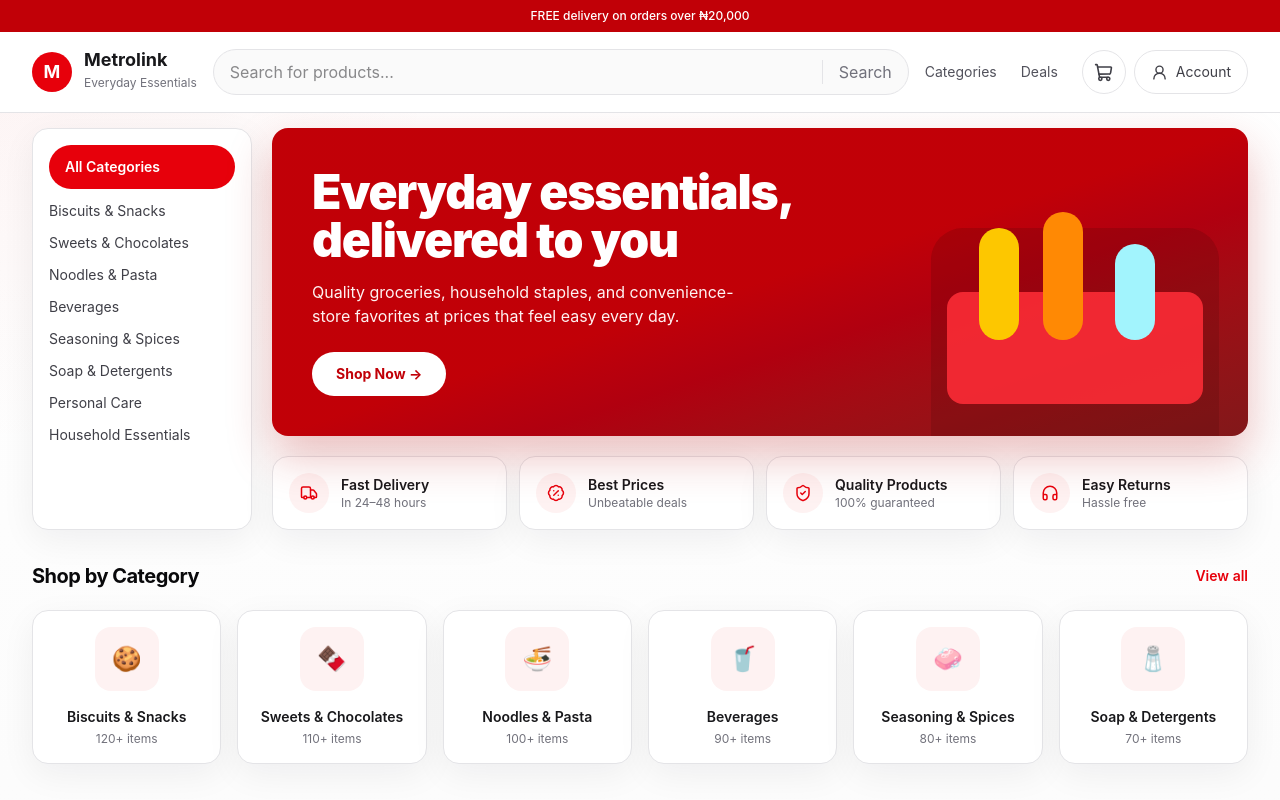
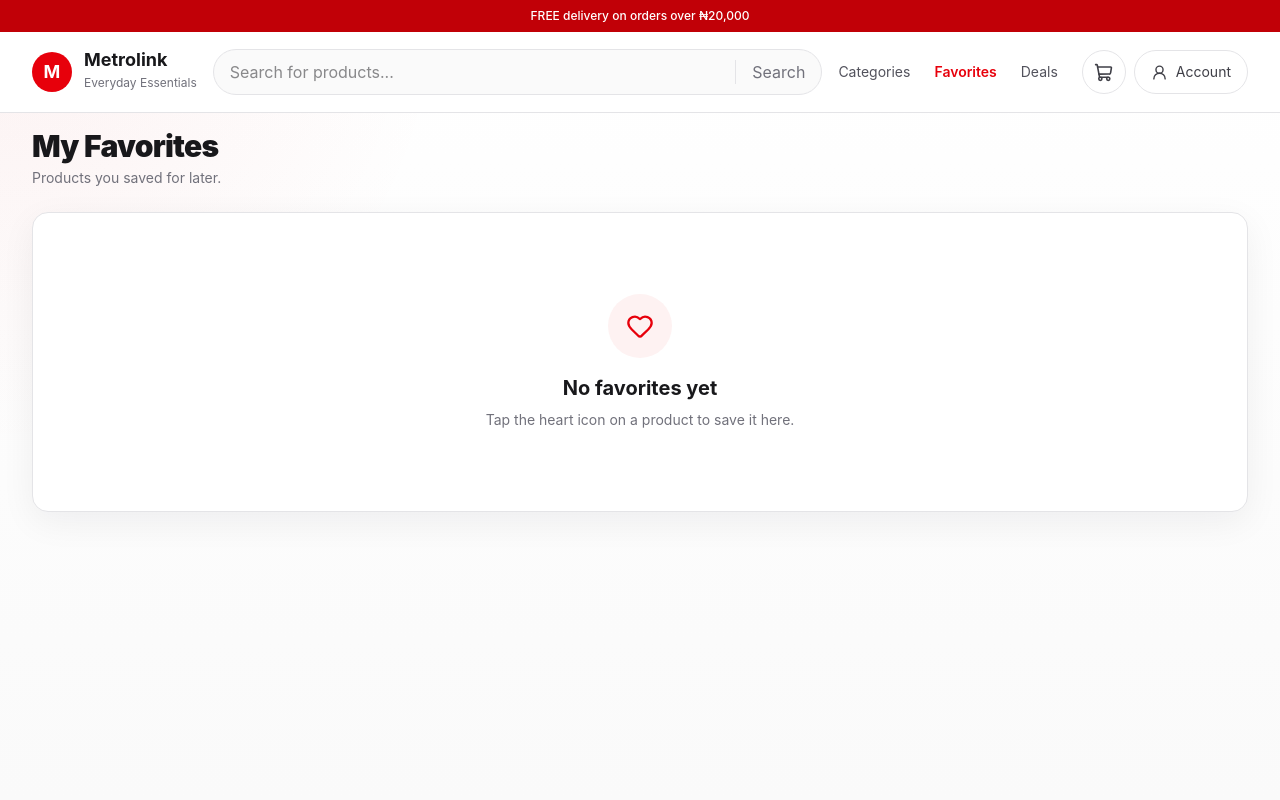
Before and after one commit to BromanDsaga/metrolink-frontend, a React (Vite) app: page /favorites in a window 1280 px wide. Before the commit this address led to /. Shown: the top 800 px of the page. Built offline with nearby package versions, Linux system fonts and the light colour scheme.

Commit message:
Add favorites navigation

```diff
--- a/src/App.jsx
+++ b/src/App.jsx
@@ -11,6 +11,7 @@ import HomePage from './pages/HomePage'
 import ProductDetailPage from './pages/ProductDetailPage'
 import ProductsPage from './pages/ProductsPage'
 import OrderSuccessPage from './pages/OrderSuccessPage'
+import FavoritesPage from './pages/FavoritesPage'
 
 export default function App() {
   const location = useLocation()
@@ -22,6 +23,7 @@ export default function App() {
           <Route path="/" element={<HomePage />} />
           <Route path="/products" element={<ProductsPage />} />
           <Route path="/products/:slug" element={<ProductDetailPage />} />
+          <Route path="/favorites" element={<FavoritesPage />} />
           <Route path="/cart" element={<CartPage />} />
           <Route path="/checkout" element={<CheckoutPage />} />
           <Route path="/auth" element={<AuthPage />} />
--- a/src/components/Layout.jsx
+++ b/src/components/Layout.jsx
@@ -1,6 +1,7 @@
 import { motion, AnimatePresence } from 'framer-motion'
 import {
   Grid2X2,
+  Heart,
   Home,
   LogOut,
   Menu,
@@ -9,22 +10,11 @@ import {
   X,
 } from 'lucide-react'
 
-import {
-  Link,
-  NavLink,
-  useNavigate,
-} from 'react-router-dom'
-
-import {
-  useEffect,
-  useMemo,
-  useState,
-} from 'react'
-
+import { Link, NavLink, useNavigate } from 'react-router-dom'
+import { useEffect, useMemo, useState } from 'react'
 import { useCartStore } from '../store/cartStore'
 
 export default function Layout({ children }) {
-
   const [visible, setVisible] = useState(true)
   const [lastY, setLastY] = useState(0)
   const [user, setUser] = useState(null)
@@ -32,138 +22,81 @@ export default function Layout({ children }) {
   const [mobileOpen, setMobileOpen] = useState(false)
 
   const count = useCartStore((state) => state.count())
-
   const navigate = useNavigate()
 
   useEffect(() => {
-
     const stored = localStorage.getItem('user')
-
-    if (stored) {
-      setUser(JSON.parse(stored))
-    }
-
+    if (stored) setUser(JSON.parse(stored))
   }, [])
 
   useEffect(() => {
-
     const onScroll = () => {
-
       const current = window.scrollY
-
       setVisible(current < 80 || current < lastY)
-
       setLastY(current)
-
     }
 
-    window.addEventListener('scroll', onScroll, {
-      passive: true,
-    })
-
-    return () => {
-      window.removeEventListener('scroll', onScroll)
-    }
-
+    window.addEventListener('scroll', onScroll, { passive: true })
+    return () => window.removeEventListener('scroll', onScroll)
   }, [lastY])
 
   const displayName = useMemo(() => {
-
-    if (user?.fullName?.trim()) {
-      return user.fullName.trim().split(' ')[0]
-    }
-
-    if (user?.email) {
-      return user.email.split('@')[0]
-    }
-
+    if (user?.fullName?.trim()) return user.fullName.trim().split(' ')[0]
+    if (user?.email) return user.email.split('@')[0]
     return 'Account'
-
   }, [user])
 
   const handleLogout = () => {
-
     localStorage.removeItem('token')
     localStorage.removeItem('user')
-
     setUser(null)
-
     navigate('/')
-
   }
 
   const handleSearch = () => {
+    if (!search.trim()) return
 
-    if (search.trim()) {
-
-      navigate(
-        `/products?query=${encodeURIComponent(
-          search.trim()
-        )}`
-      )
-
-      setSearch('')
-
-      setMobileOpen(false)
-
-    }
-
+    navigate(`/products?query=${encodeURIComponent(search.trim())}`)
+    setSearch('')
+    setMobileOpen(false)
   }
 
   return (
     <>
-
       <motion.header
         animate={{ y: visible ? 0 : -120 }}
-        transition={{
-          duration: 0.25,
-          ease: 'easeOut',
-        }}
+        transition={{ duration: 0.25, ease: 'easeOut' }}
         className="fixed inset-x-0 top-0 z-50"
       >
-
         <div className="bg-red-700 py-2 text-center text-xs font-medium text-white">
           FREE delivery on orders over ₦20,000
         </div>
 
         <div className="border-b border-zinc-200 bg-white/95 backdrop-blur">
-
           <div className="container-shell flex h-20 items-center gap-4">
-
-            <Link
-              to="/"
-              className="flex shrink-0 items-center gap-3"
-            >
-
+            <Link to="/" className="flex shrink-0 items-center gap-3">
               <span className="grid h-10 w-10 place-items-center rounded-full bg-red-600 text-lg font-bold text-white">
                 M
               </span>
 
               <span>
-
                 <span className="block text-lg font-bold leading-none">
                   Metrolink
                 </span>
-
                 <span className="text-xs text-zinc-500">
                   Everyday Essentials
                 </span>
-
               </span>
-
             </Link>
 
             <div className="hidden flex-1 items-center rounded-full border border-zinc-200 bg-zinc-50 px-4 md:flex">
-
               <input
                 className="h-11 flex-1 bg-transparent text-sm outline-none"
                 placeholder="Search for products..."
                 value={search}
                 onChange={(e) => setSearch(e.target.value)}
                 onKeyDown={(e) => {
-                  if (e.key === 'Enter') {
-                    handleSearch()
-                  }
+                  if (e.key === 'Enter') handleSearch()
                 }}
               />
 
@@ -173,19 +106,15 @@ export default function Layout({ children }) {
               >
                 Search
               </button>
-
             </div>
 
             <nav className="ml-auto hidden items-center gap-6 text-sm lg:flex">
-
               {[
                 ['Categories', '/products'],
+                ['Favorites', '/favorites'],
                 ['Deals', '/products'],
-                ...(user?.role === 'ADMIN'
-                  ? [['Admin', '/admin']]
-                  : []),
+                ...(user?.role === 'ADMIN' ? [['Admin', '/admin']] : []),
               ].map(([label, href]) => (
-
                 <NavLink
                   key={label}
                   to={href}
@@ -197,34 +126,25 @@ export default function Layout({ children }) {
                 >
                   {label}
                 </NavLink>
-
               ))}
-
             </nav>
 
             <div className="ml-auto flex items-center gap-2 lg:ml-2">
-
               <Link
                 to="/cart"
                 className="relative grid h-11 w-11 place-items-center rounded-full border border-zinc-200 text-zinc-700 hover:border-red-200 hover:text-red-600"
               >
-
                 <ShoppingCart size={19} />
 
                 {count > 0 && (
-
                   <span className="absolute -right-1 -top-1 grid h-5 min-w-5 place-items-center rounded-full bg-red-600 px-1 text-[10px] font-bold text-white">
                     {count}
                   </span>
-
                 )}
-
               </Link>
 
               {user ? (
-
                 <div className="hidden items-center gap-2 sm:flex">
-
                   <span className="max-w-[120px] truncate text-sm font-medium text-zinc-700">
                     👋 {displayName}
                   </span>
@@ -233,51 +153,33 @@ export default function Layout({ children }) {
                     onClick={handleLogout}
                     className="flex h-11 items-center gap-2 rounded-full border border-zinc-200 px-4 text-sm text-zinc-700 hover:border-red-200 hover:text-red-600"
                   >
-
                     <LogOut size={15} />
-
                     Logout
-
                   </button>
-
                 </div>
-
               ) : (
-
                 <Link
                   to="/auth"
                   className="hidden h-11 items-center gap-2 rounded-full border border-zinc-200 px-4 text-sm text-zinc-700 hover:border-red-200 hover:text-red-600 sm:flex"
                 >
-
                   <UserRound size={17} />
-
                   Account
-
                 </Link>
-
               )}
 
               <button
                 onClick={() => setMobileOpen(true)}
                 className="grid h-11 w-11 place-items-center rounded-full border border-zinc-200 lg:hidden"
               >
-
                 <Menu size={18} />
-
               </button>
-
             </div>
-
           </div>
-
         </div>
-
       </motion.header>
 
       <AnimatePresence>
-
         {mobileOpen && (
-
           <>
             <motion.div
               initial={{ opacity: 0 }}
@@ -294,48 +196,38 @@ export default function Layout({ children }) {
               transition={{ duration: 0.25 }}
               className="fixed right-0 top-0 z-50 flex h-full w-72 flex-col bg-white p-6 shadow-2xl"
             >
+              <div className="mb-8 flex items-center justify-between">
+                <h2 className="text-lg font-bold">Menu</h2>
 
-              <div className="mb-8 flex items-center justify-between">
-
-                <h2 className="text-lg font-bold">
-                  Menu
-                </h2>
-
-                <button
-                  onClick={() => setMobileOpen(false)}
-                >
+                <button onClick={() => setMobileOpen(false)}>
                   <X size={22} />
                 </button>
-
               </div>
 
               <div className="mb-6 flex items-center rounded-xl border border-zinc-200 px-3">
-
                 <input
                   className="h-11 flex-1 bg-transparent text-sm outline-none"
                   placeholder="Search..."
                   value={search}
                   onChange={(e) => setSearch(e.target.value)}
+                  onKeyDown={(e) => {
+                    if (e.key === 'Enter') handleSearch()
+                  }}
                 />
 
-                <button
-                  onClick={handleSearch}
-                  className="text-sm text-red-600"
-                >
+                <button onClick={handleSearch} className="text-sm text-red-600">
                   Go
                 </button>
-
               </div>
 
               <div className="flex flex-col gap-3">
-
                 {[
                   ['Home', '/'],
                   ['Products', '/products'],
+                  ['Favorites', '/favorites'],
                   ['Cart', '/cart'],
                   ['Account', '/auth'],
                 ].map(([label, href]) => (
-
                   <NavLink
                     key={label}
                     to={href}
@@ -344,53 +236,39 @@ export default function Layout({ children }) {
                   >
                     {label}
                   </NavLink>
-
                 ))}
-
               </div>
-
             </motion.div>
           </>
-
         )}
-
       </AnimatePresence>
 
-      <main className="min-h-screen pb-10 pt-32">
-        {children}
-      </main>
+      <main className="min-h-screen pb-10 pt-32">{children}</main>
 
       <nav className="fixed inset-x-4 bottom-4 z-40 flex items-center justify-between rounded-2xl border border-zinc-200 bg-white/95 p-2 shadow-[0_15px_40px_rgba(24,24,27,0.14)] backdrop-blur sm:hidden">
-
         {[
           [Home, 'Home', '/'],
-          [Grid2X2, 'Categories', '/products'],
+          [Grid2X2, 'Shop', '/products'],
+          [Heart, 'Saved', '/favorites'],
           [ShoppingCart, 'Cart', '/cart'],
           [UserRound, 'Account', '/auth'],
         ].map(([Icon, label, href]) => (
-
           <NavLink
             key={label}
             to={href}
             className={({ isActive }) =>
-              `flex min-w-16 flex-col items-center gap-1 rounded-2xl px-3 py-2 text-[11px] ${
+              `flex min-w-14 flex-col items-center gap-1 rounded-2xl px-2 py-2 text-[11px] ${
                 isActive
                   ? 'bg-red-50 font-semibold text-red-600'
                   : 'text-zinc-500'
               }`
             }
           >
-
             <Icon size={17} />
-
             {label}
-
           </NavLink>
-
         ))}
-
       </nav>
-
     </>
   )
 }
--- /dev/null
+++ b/src/pages/FavoritesPage.jsx
@@ -0,0 +1,52 @@
+import { useEffect, useState } from 'react'
+import { Heart } from 'lucide-react'
+import PageTransition from '../components/PageTransition'
+import ProductCard from '../components/ProductCard'
+
+export default function FavoritesPage() {
+  const [favorites, setFavorites] = useState([])
+
+  useEffect(() => {
+    const savedFavorites = JSON.parse(localStorage.getItem('favorites') || '[]')
+    setFavorites(savedFavorites)
+  }, [])
+
+  return (
+    <PageTransition>
+      <div className="container-shell">
+        <div className="mb-6">
+          <h1 className="text-3xl font-black tracking-tight">
+            My Favorites
+          </h1>
+          <p className="muted mt-1">
+            Products you saved for later.
+          </p>
+        </div>
+
+        {favorites.length === 0 ? (
+          <div className="surface grid min-h-[300px] place-items-center p-8 text-center">
+            <div>
+              <div className="mx-auto grid h-16 w-16 place-items-center rounded-full bg-red-50 text-red-600">
+                <Heart size={28} />
+              </div>
+
+              <h2 className="mt-4 text-xl font-bold">
+                No favorites yet
+              </h2>
+
+              <p className="mt-2 text-sm text-zinc-500">
+                Tap the heart icon on a product to save it here.
+              </p>
+            </div>
+          </div>
+        ) : (
+          <div className="grid gap-4 sm:grid-cols-2 lg:grid-cols-3 xl:grid-cols-4">
+            {favorites.map((product) => (
+              <ProductCard key={product.id} product={product} />
+            ))}
+          </div>
+        )}
+      </div>
+    </PageTransition>
+  )
+}
```
